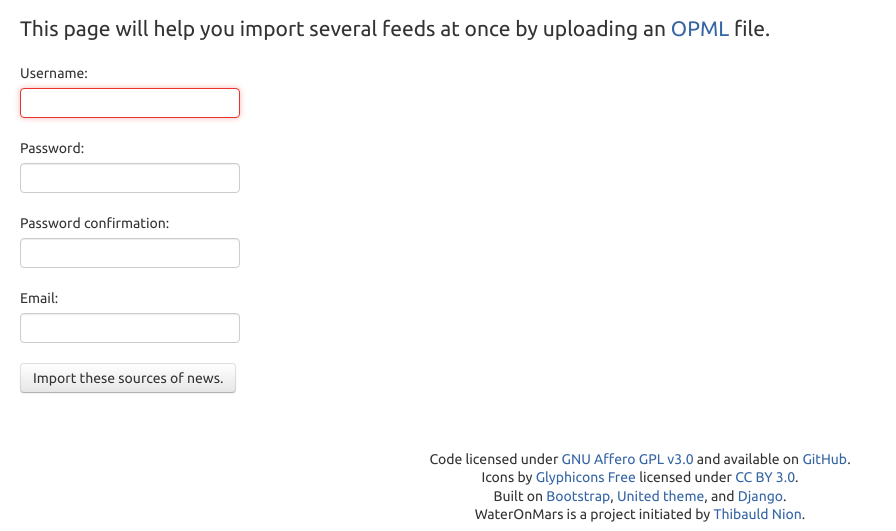
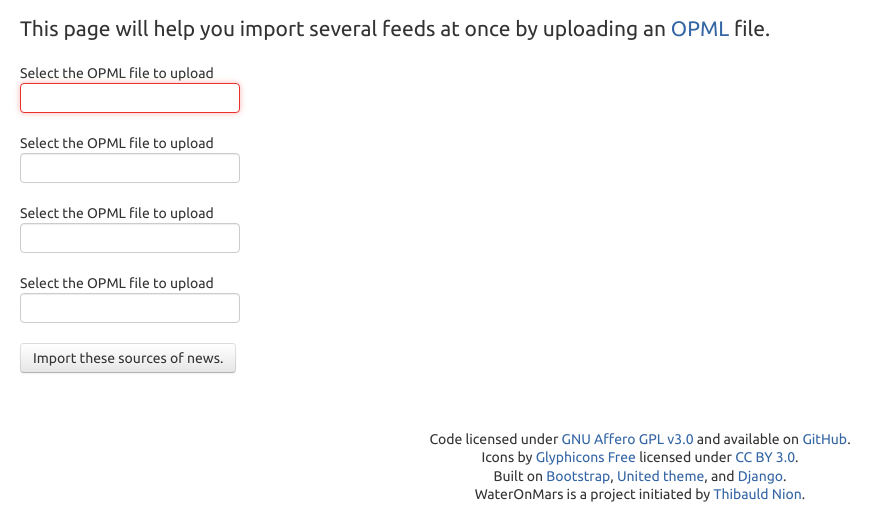
Before and after one commit to tibonihoo/wateronmars, a Django app: template wom_user/templates/opml_upload.html in a window 1280 px wide. Shown: the part 107-638 px from the top of the page, without its empty margins (0-896 px from the left). Run offline with Django 3.2, Linux system fonts and the light colour scheme; the template is opened without the code that fills it: values that come from a table or form of the project are taken from there, others are empty; parts of the project's set-up code (start-up, migrations or seed data) failed here and were passed over; some libraries are stand-ins or nearby versions.

Commit message:
try to fix opml form upload

```diff
--- a/wom_user/templates/opml_upload.html
+++ b/wom_user/templates/opml_upload.html
@@ -25,7 +25,7 @@ OPML Import
   {%  else %}
   <div class="control-group">
   {% endif %}
-    <span class="control-label">{{ field.label_tag }}</span>
+    <span class="control-label">Select the OPML file to upload</span>
     <div class="controls">
       {{ field }} {{ field.errors|safe }}
     </div>
--- a/wom_user/templates/profile.html
+++ b/wom_user/templates/profile.html
@@ -58,11 +58,12 @@
 
 <p>Import <em>several sources at once</em> by uploading an <a href="http://opml.org">OPML</a> file with the following form:</p>
 
-<form class="form-inline"
+<form class="form-inline" enctype="multipart/form-data"
       method="post" action="{% url wom_user.views.user_upload_opml visitor_name %}">
   {% csrf_token %}
   <span class="input-small">{{ opml_form.opml_file }}</span>
   <input type="submit" value="Import sources" class="btn" />
+  {% endfor %}
 </form>
 </div>
 </div>
```
